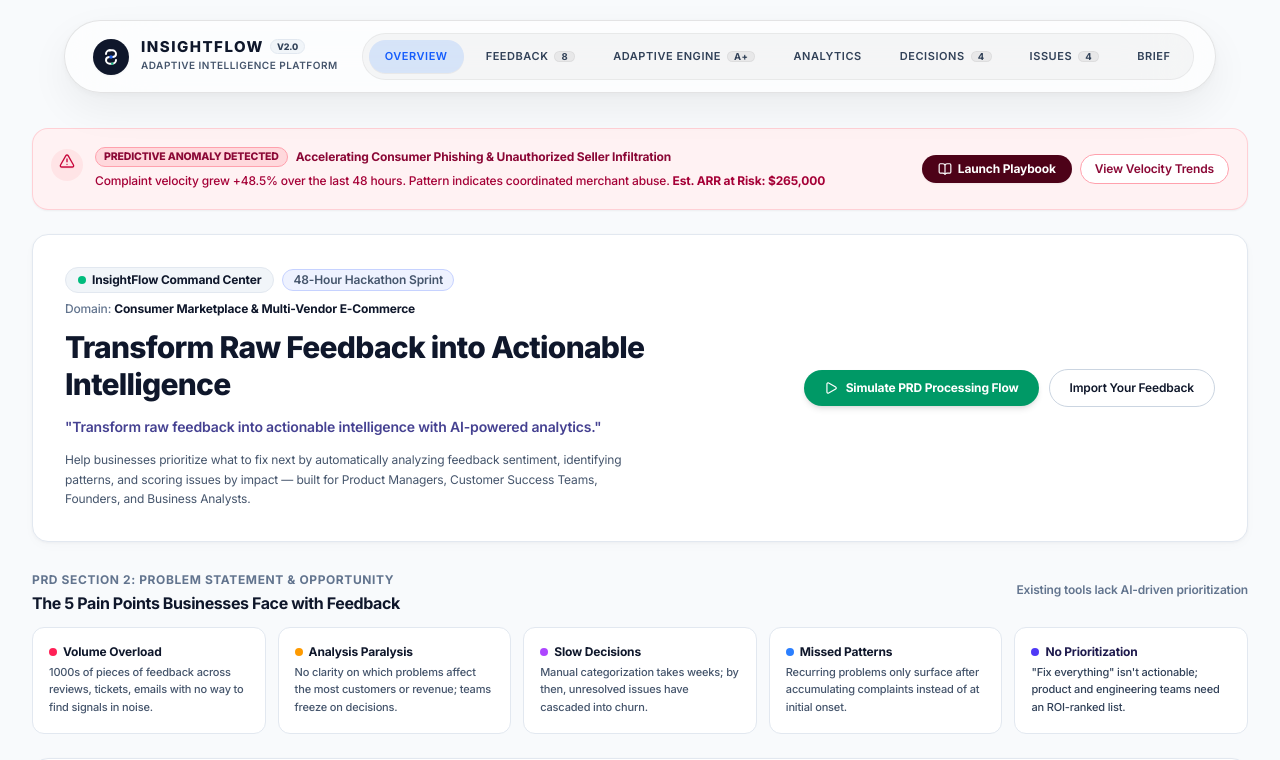
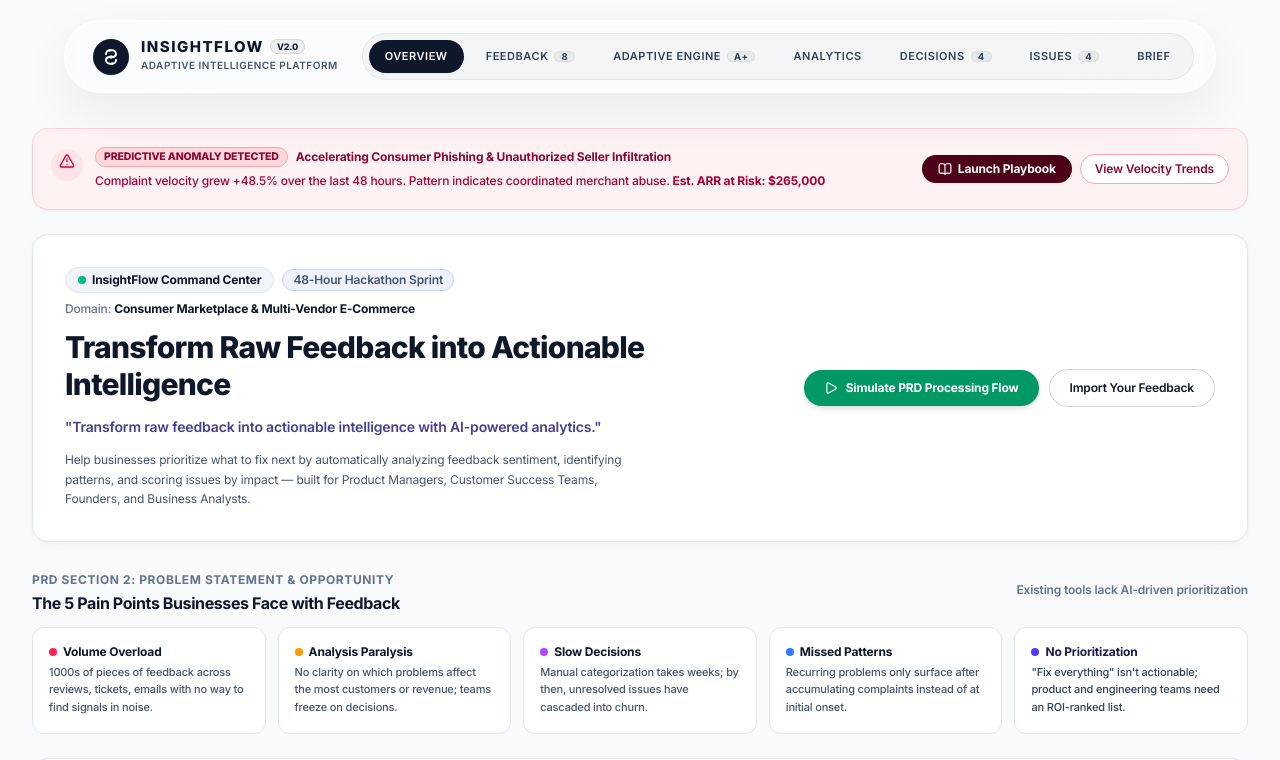
Before and after one commit to anshuvdebnath-cyber/BUILD-BATTLE-HACKATHON, a React (Vite) app: page / in a window 1280 px wide. Shown: the top 760 px of the page. Built offline with nearby package versions, Linux system fonts and the light colour scheme.

Commit message:
style(navbar): switch to pure black active state, ultra-transparent liquid glass texture, and monochrome logo

```diff
--- a/src/components/common/Logo.tsx
+++ b/src/components/common/Logo.tsx
@@ -24,7 +24,7 @@ export const Logo: React.FC<LogoProps> = ({
 
   return (
     <div className={`flex items-center gap-2.5 select-none ${className}`}>
-      {/* Geometric Emblem: Custom Continuous Flow & Connected Intelligence Nodes */}
+      {/* Pure Monochrome Geometric Connected Loop Logo */}
       <div
         className={`flex items-center justify-center rounded-xl transition-transform duration-300 group-hover:scale-105 ${currentSize.box} ${
           inverted ? 'bg-white text-black' : 'bg-slate-900 text-white'
@@ -37,7 +37,6 @@ export const Logo: React.FC<LogoProps> = ({
           fill="none"
           xmlns="http://www.w3.org/2000/svg"
         >
-          {/* Continuous flowing geometric circuit */}
           <path
             d="M6 8.5C6 6.01472 8.01472 4 10.5 4H13.5C15.9853 4 18 6.01472 18 8.5C18 10.9853 15.9853 12 13.5 12H10.5C8.01472 12 6 13.0147 6 15.5C6 17.9853 8.01472 20 10.5 20H13.5C15.9853 20 18 17.9853 18 15.5"
             stroke="currentColor"
@@ -45,11 +44,9 @@ export const Logo: React.FC<LogoProps> = ({
             strokeLinecap="round"
             strokeLinejoin="round"
           />
-          {/* Central intelligence node */}
-          <circle cx="12" cy="12" r="2.2" fill={inverted ? "#2563eb" : "#38bdf8"} />
-          {/* Terminal nodes */}
+          <circle cx="12" cy="12" r="2.2" fill={inverted ? "black" : "white"} />
           <circle cx="10.5" cy="4" r="1.4" fill="currentColor" />
-          <circle cx="13.5" cy="20" r="1.4" fill={inverted ? "#10b981" : "#34d399"} />
+          <circle cx="13.5" cy="20" r="1.4" fill={inverted ? "black" : "white"} />
         </svg>
       </div>
 
--- a/src/components/layout/Navbar.tsx
+++ b/src/components/layout/Navbar.tsx
@@ -39,20 +39,20 @@ export const Navbar: React.FC = () => {
   return (
     <div className="fixed top-4 md:top-5 left-0 right-0 z-50 px-4 sm:px-6 lg:px-8 flex justify-center pointer-events-none">
       {/*
-        Ultra-Clean Floating Glassmorphism Navbar (Adaption Labs Style)
-        - Pure glassmorphism: bg-white/60 backdrop-blur-2xl border border-black/10 shadow-[0_16px_40px_rgba(0,0,0,0.06),0_2px_8px_rgba(0,0,0,0.04)]
-        - Perfectly balanced: Left brand emblem, right clean navigation pill bar
-        - Zero edge overflow or cramped pills
+        Ultra-Transparent Liquid Glassmorphic Floating Navbar (Adaption Labs Style)
+        - High-transparency liquid glass texture: bg-white/35 backdrop-blur-3xl backdrop-saturate-150
+        - Fine white glass perimeter & top specular rim: border border-white/70 shadow-[0_20px_50px_rgba(0,0,0,0.06),inset_0_1px_2px_rgba(255,255,255,0.95)]
+        - Monochrome Black & White active states (Zero blue)
       */}
-      <header className="pointer-events-auto w-full max-w-6xl rounded-full bg-white/60 backdrop-blur-2xl border border-black/10 shadow-[0_16px_40px_rgba(0,0,0,0.06),0_2px_8px_rgba(0,0,0,0.04)] px-5 sm:px-7 py-2.5 sm:py-3 flex items-center justify-between gap-6 transition-all">
+      <header className="pointer-events-auto w-full max-w-6xl rounded-full bg-white/35 backdrop-blur-3xl backdrop-saturate-150 border border-white/70 shadow-[0_20px_50px_rgba(0,0,0,0.06),inset_0_1px_2px_rgba(255,255,255,0.95)] px-5 sm:px-7 py-2.5 sm:py-3 flex items-center justify-between gap-6 transition-all">
 
-        {/* Left: Custom Geometric Connected Node Emblem & Wordmark */}
+        {/* Left: Pure Monochrome Brand Emblem & Wordmark */}
         <button
           onClick={() => setActiveTab('overview')}
           className="flex items-center gap-3 group cursor-pointer shrink-0 select-none"
           title="InsightFlow Platform"
         >
-          {/* Custom Connected Geometric Loop Logo */}
+          {/* Custom Connected Geometric Loop Logo in Pure Monochrome */}
           <div className="w-9 h-9 rounded-full bg-slate-900 text-white flex items-center justify-center transition-transform duration-300 group-hover:scale-105 shadow-xs">
             <svg
               width="20"
@@ -68,9 +68,9 @@ export const Navbar: React.FC = () => {
                 strokeLinecap="round"
                 strokeLinejoin="round"
               />
-              <circle cx="12" cy="12" r="2.2" fill="#2563eb" />
-              <circle cx="10.5" cy="4" r="1.4" fill="currentColor" />
-              <circle cx="13.5" cy="20" r="1.4" fill="#10b981" />
+              <circle cx="12" cy="12" r="2.2" fill="white" />
+              <circle cx="10.5" cy="4" r="1.4" fill="white" />
+              <circle cx="13.5" cy="20" r="1.4" fill="white" />
             </svg>
           </div>
 
@@ -79,7 +79,7 @@ export const Navbar: React.FC = () => {
               <span className="font-extrabold text-[14px] sm:text-[15px] tracking-widest uppercase text-slate-900 font-sans">
                 INSIGHTFLOW
               </span>
-              <span className="hidden sm:inline text-[9px] font-extrabold uppercase px-1.5 py-0.5 rounded-full bg-slate-100 text-slate-700 border border-slate-200">
+              <span className="hidden sm:inline text-[9px] font-extrabold uppercase px-1.5 py-0.5 rounded-full bg-black/5 text-slate-800 border border-black/10">
                 v2.0
               </span>
             </div>
@@ -89,8 +89,8 @@ export const Navbar: React.FC = () => {
           </div>
         </button>
 
-        {/* Center/Right: Wide Navigation Pill Bar with Generous Breathing Room */}
-        <nav className="flex items-center gap-1 sm:gap-1.5 bg-black/[0.03] p-1 sm:p-1.5 rounded-full border border-black/5 overflow-x-auto no-scrollbar shrink-0">
+        {/* Center/Right: Transparent Glass Nav Bar with Pure Black Active State */}
+        <nav className="flex items-center gap-1 sm:gap-1.5 bg-black/[0.03] backdrop-blur-md p-1 sm:p-1.5 rounded-full border border-black/[0.06] overflow-x-auto no-scrollbar shrink-0">
           {navItems.map((item) => {
             const isActive = activeTab === item.id;
             return (
@@ -99,15 +99,15 @@ export const Navbar: React.FC = () => {
                 onClick={() => setActiveTab(item.id)}
                 className={`rounded-full px-3.5 sm:px-4 py-1.5 sm:py-2 uppercase text-[10.5px] sm:text-[11px] font-semibold tracking-wider transition-all duration-200 cursor-pointer flex items-center gap-1.5 whitespace-nowrap shrink-0 ${
                   isActive
-                    ? 'bg-blue-500/15 text-blue-600 font-bold shadow-2xs'
-                    : 'hover:bg-black/5 text-slate-700 hover:text-black'
+                    ? 'bg-slate-900 text-white font-bold shadow-xs'
+                    : 'text-slate-700 hover:text-black hover:bg-black/5'
                 }`}
               >
                 <span>{item.label}</span>
                 {item.badge !== undefined && (
                   <span className={`text-[9.5px] font-bold px-1.5 py-0.2 rounded-full leading-none ${
                     isActive
-                      ? 'bg-blue-600 text-white'
+                      ? 'bg-white/20 text-white'
                       : 'bg-black/5 text-slate-700 border border-black/5'
                   }`}>
                     {item.badge}
```
Also changed, not shown: public/favicon.svg.
